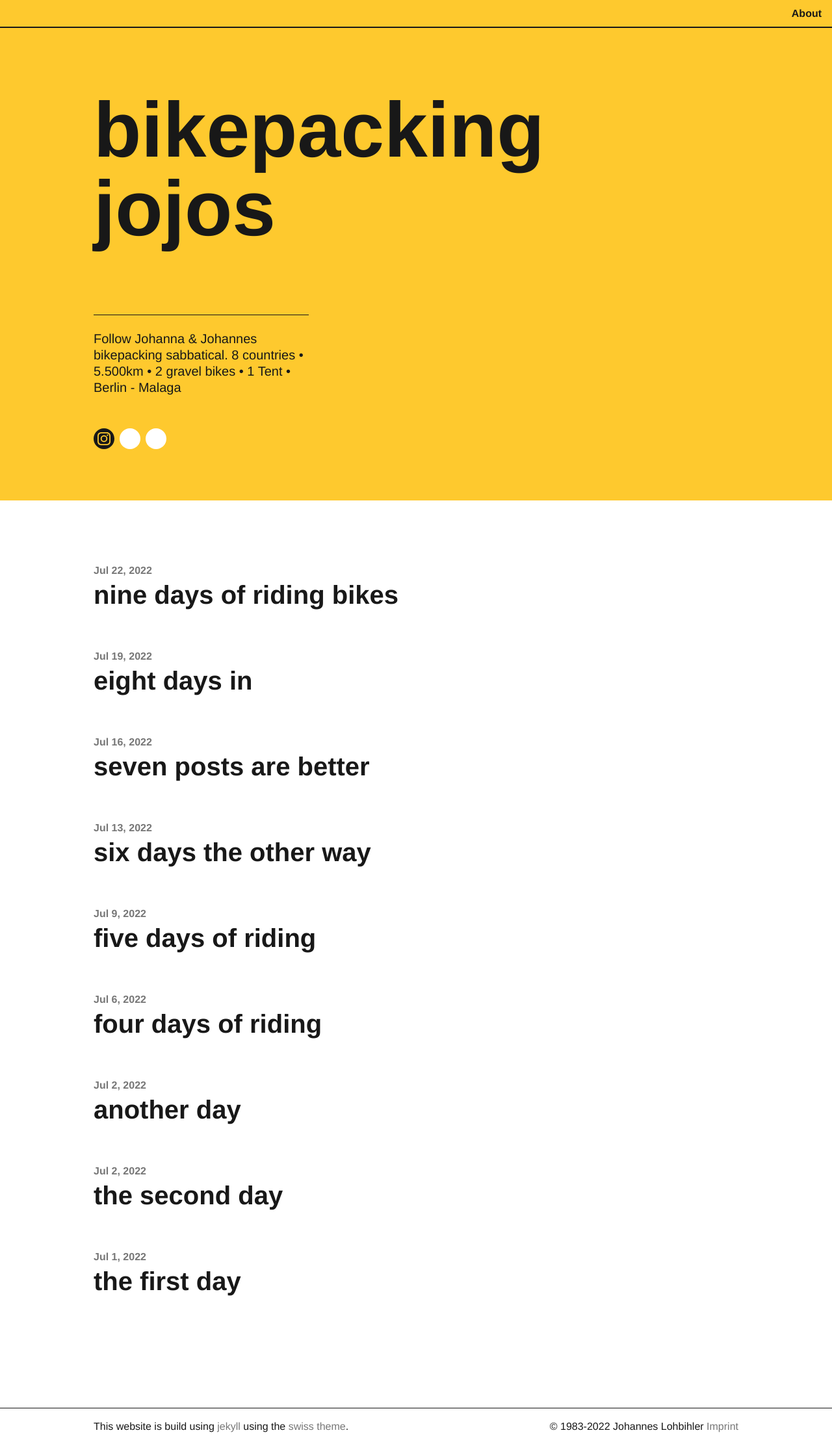
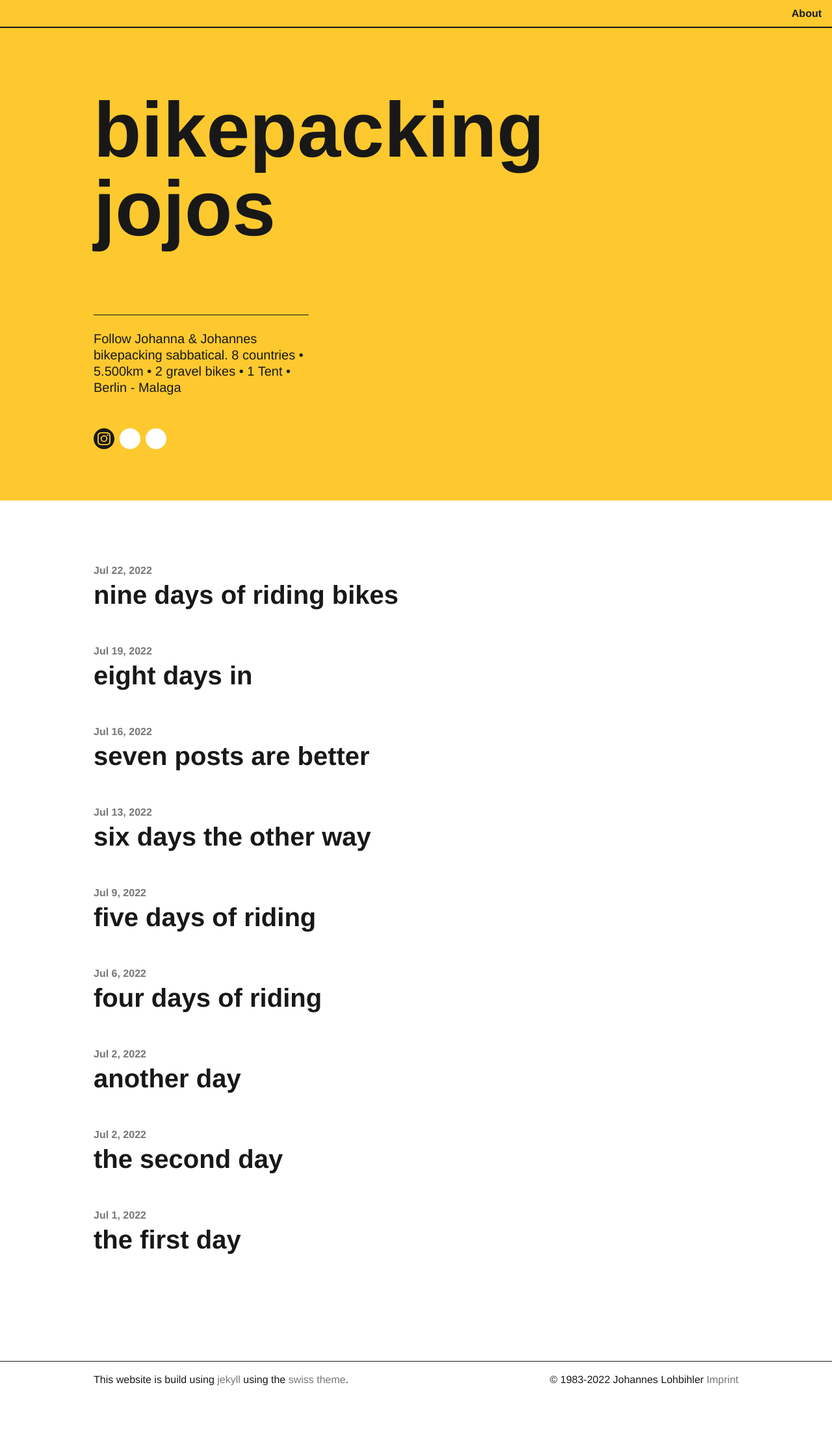
Before and after one commit to nevvkid/bikepacking-jojos.de, a Jekyll site: the page built from index.md, in a window 1280 px wide. Shown: the whole page at 65% size. Built offline with Jekyll 4.4.1, drawn with Linux system fonts in a browser that asks for light colours; after the commit the page ends 2159 px from its top, so only the background shows below that.

Commit message:
use less vertical space

```diff
--- a/_includes/post_block.html
+++ b/_includes/post_block.html
@@ -1,8 +1,7 @@
 <!-- Renders post date, title, and snippet of text. -->
-<div class="py-2 mb-2 prose">
+<div class="py-2 mb-1 prose">
   <a class="no-underline h5 bold text-accent" title="{{ post.url | prepend: site.baseurl }}" href="{{ post.url | prepend: site.baseurl }}">{{ post.date | date: "%b %-d, %Y" }}</a>
   <h2 class="h1 lh-condensed col-9 mt-0">
     <a class="link-primary" title="{{ post.url | prepend: site.baseurl }}" href="{{ post.url | prepend: site.baseurl }}">{{ post.title }}</a>
   </h2>
-  <!--<p>{{ post.content | strip_html | truncatewords:30 }}</p>-->
 </div>
```
